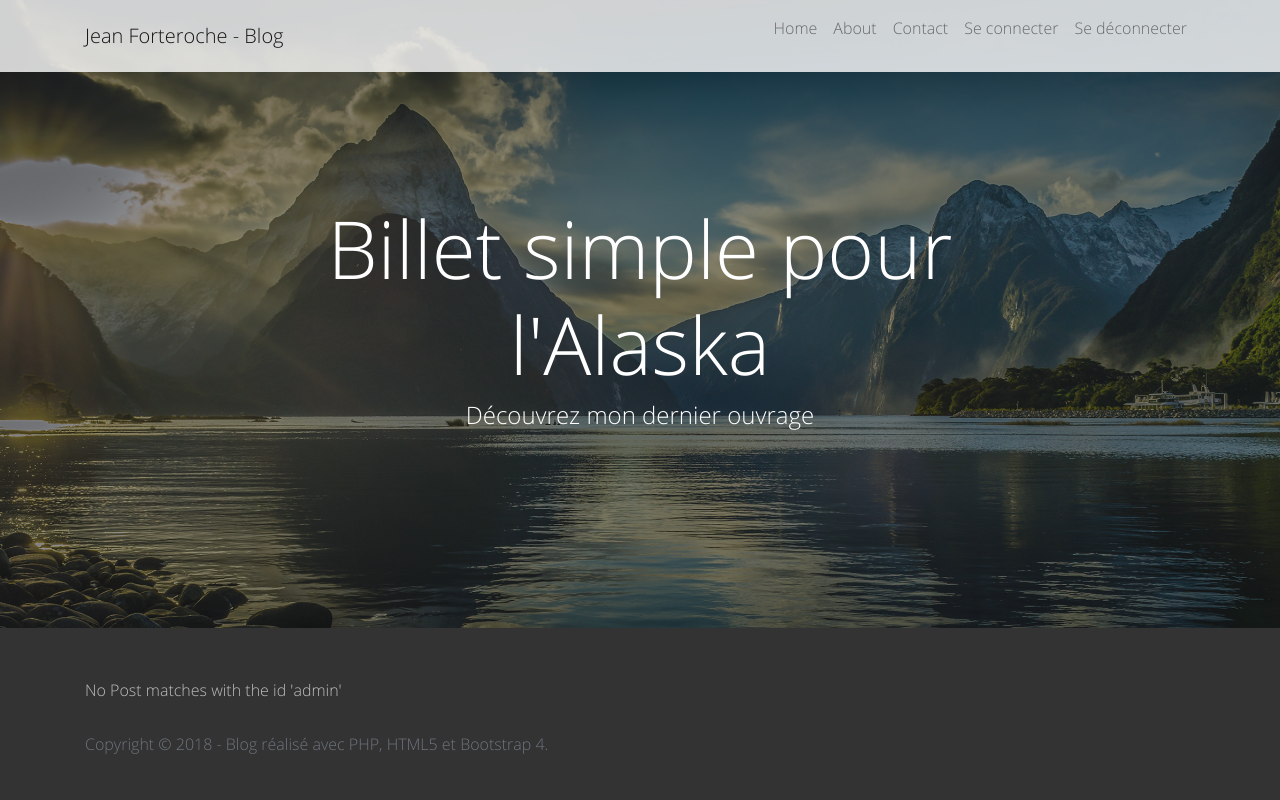
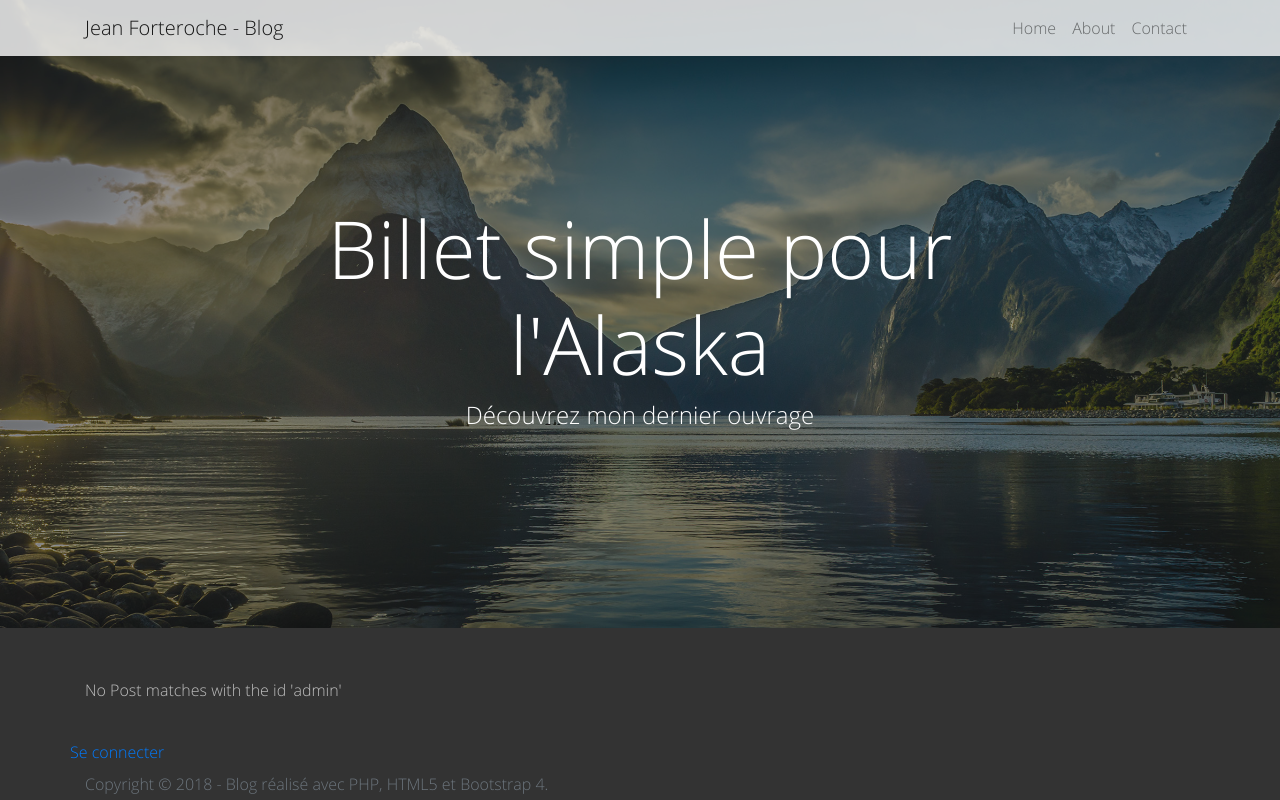
Before and after one commit to Chrisentem/Blog-MVC, a PHP site: page /post/index/admin/ in a window 1280 px wide. Run offline with PHP 8.4, Linux system fonts and the light colour scheme; data comes from the database, SQL or seed files in the repository.

Commit message:
Connection links to Admin Panel modified

```diff
--- a/View/Admin/editPost.php
+++ b/View/Admin/editPost.php
@@ -25,5 +25,3 @@
 				</form>
         	</div>
         </div>
-
-<a id="decoLink" href="connection/disconnect">Se déconnecter</a>
--- a/View/Template.php
+++ b/View/Template.php
@@ -31,12 +31,6 @@
             <li class="nav-item">
               <a class="nav-link" href="">Contact</a>
             </li>
-            <li class="nav-item">
-              <a class="nav-link" href="admin/"><p>Se connecter</p></a>
-            </li>
-            <li class="nav-item">
-              <a class="nav-link" href="connection/disconnect">Se déconnecter</a>
-            </li>
           </ul>
         </div>
       </div>
@@ -67,7 +61,15 @@
   <!-- Page Footer -->
   <footer id="blogFooter">
     <div class="container">
-      <p class="copyright text-muted">Copyright &copy; 2018 - Blog réalisé avec PHP, HTML5 et Bootstrap 4.</p>
+        <div class="row">
+          <ul class="navbar-nav">
+            <li class="nav-item">
+              <?php if(isset($_SESSION['login'])){ echo '<a class="nav-link" href="connection/disconnect">Se déconnecter</a>';}else{echo '<a class="nav-link" href="admin/">Se connecter</a>';} ?>
+            </li>
+          </ul>
+        </div>
+
+        <p class="copyright text-muted">Copyright &copy; 2018 - Blog réalisé avec PHP, HTML5 et Bootstrap 4.</p>
     </div>
   </footer>
 
```
Also changed, not shown: View/Admin/index.php (+20 -21 lines).
